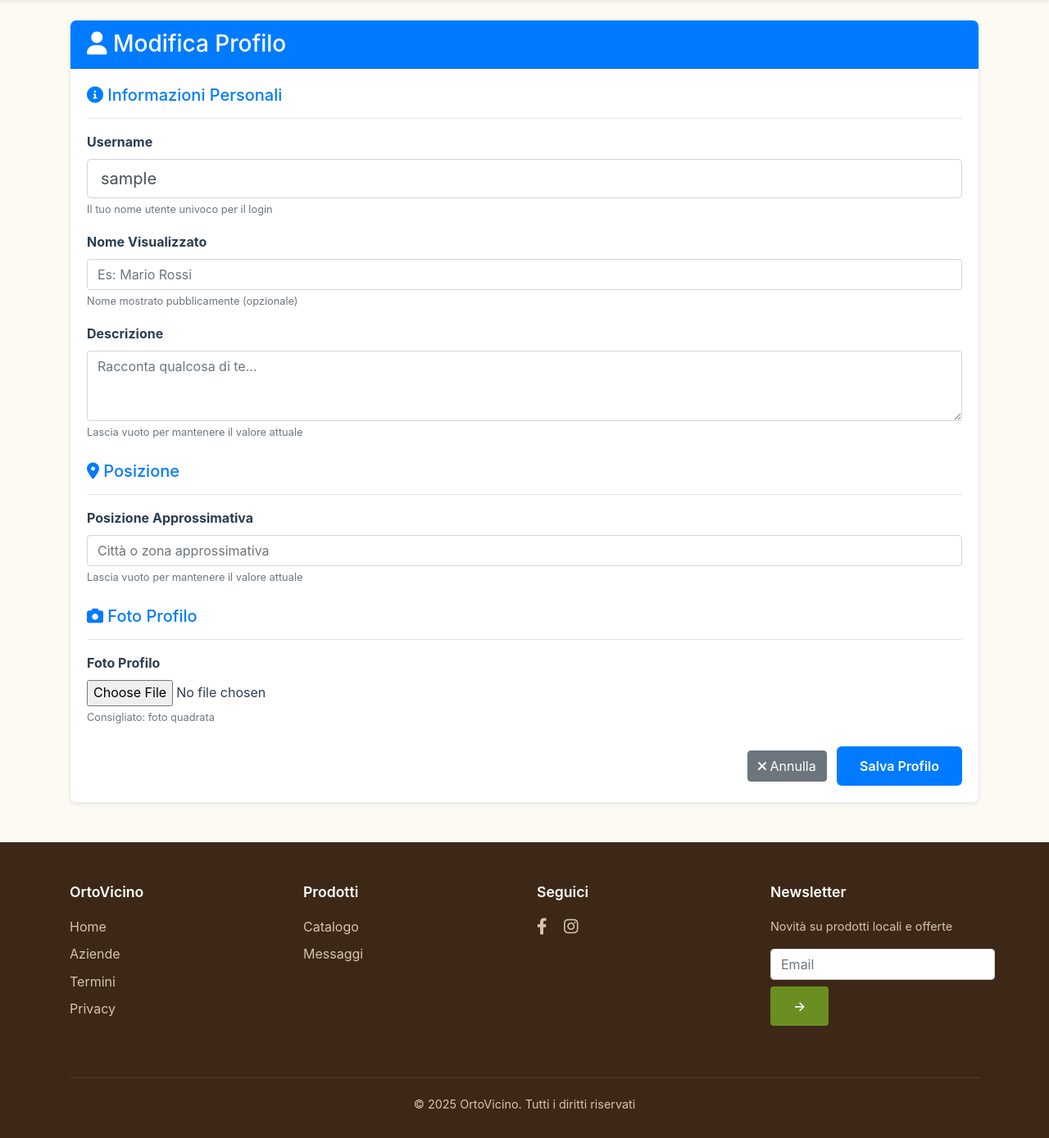
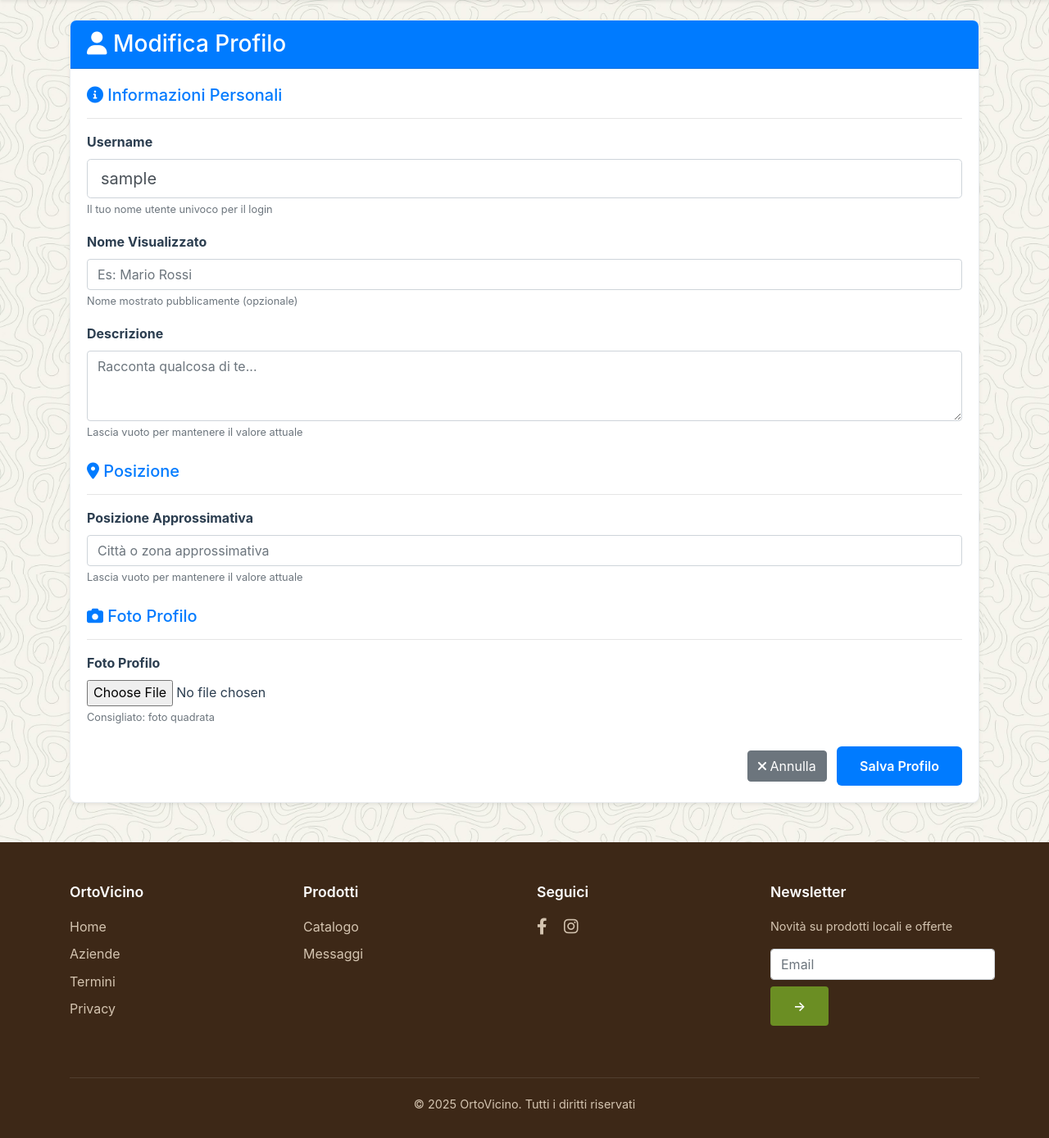
Before and after one commit to Chapobulli/agri-km-zero, a Flask app: page /profile in a window 1280 px wide. Shown: the part 99-1488 px from the top of the page at 82% size. Run offline with Flask 3, Linux system fonts and the light colour scheme; the visitor is signed in with stand-in values (Sample User, id 1); data comes from the database, SQL or seed files in the repository; some libraries are stand-ins or nearby versions.

Commit message:
Aggiungi pattern di sfondo al body

```diff
--- a/static/css/style.css
+++ b/static/css/style.css
@@ -2,6 +2,9 @@
 body {
     font-family: -apple-system, BlinkMacSystemFont, 'Segoe UI', Roboto, 'Helvetica Neue', Arial, sans-serif;
     background-color: #fdf9f3;
+    background-image: url('/static/images/logo/Pattern di sfondo.jpg');
+    background-repeat: repeat;
+    background-size: 400px;
     color: #2c3e50;
     line-height: 1.6;
     .navbar {
```
